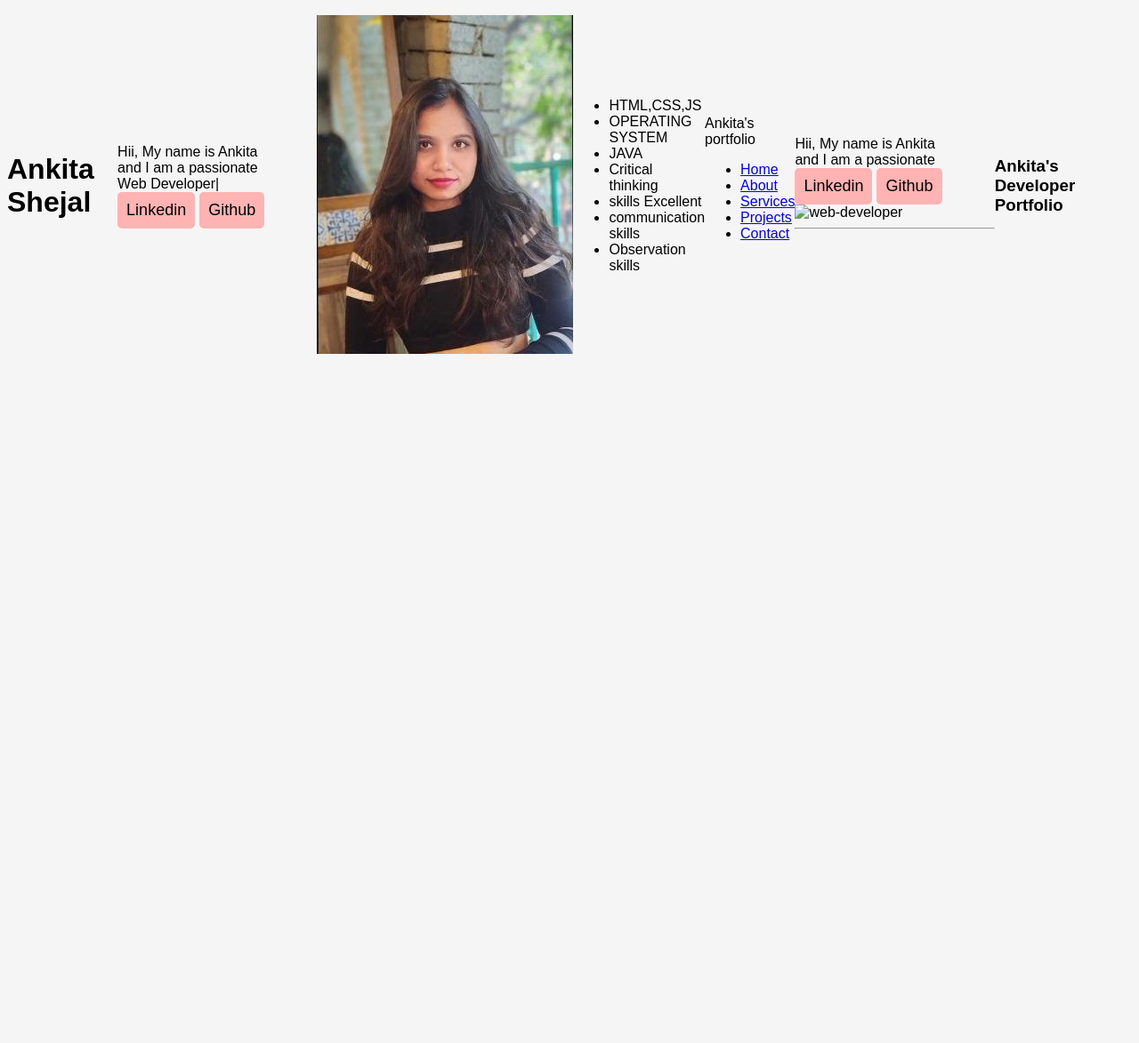
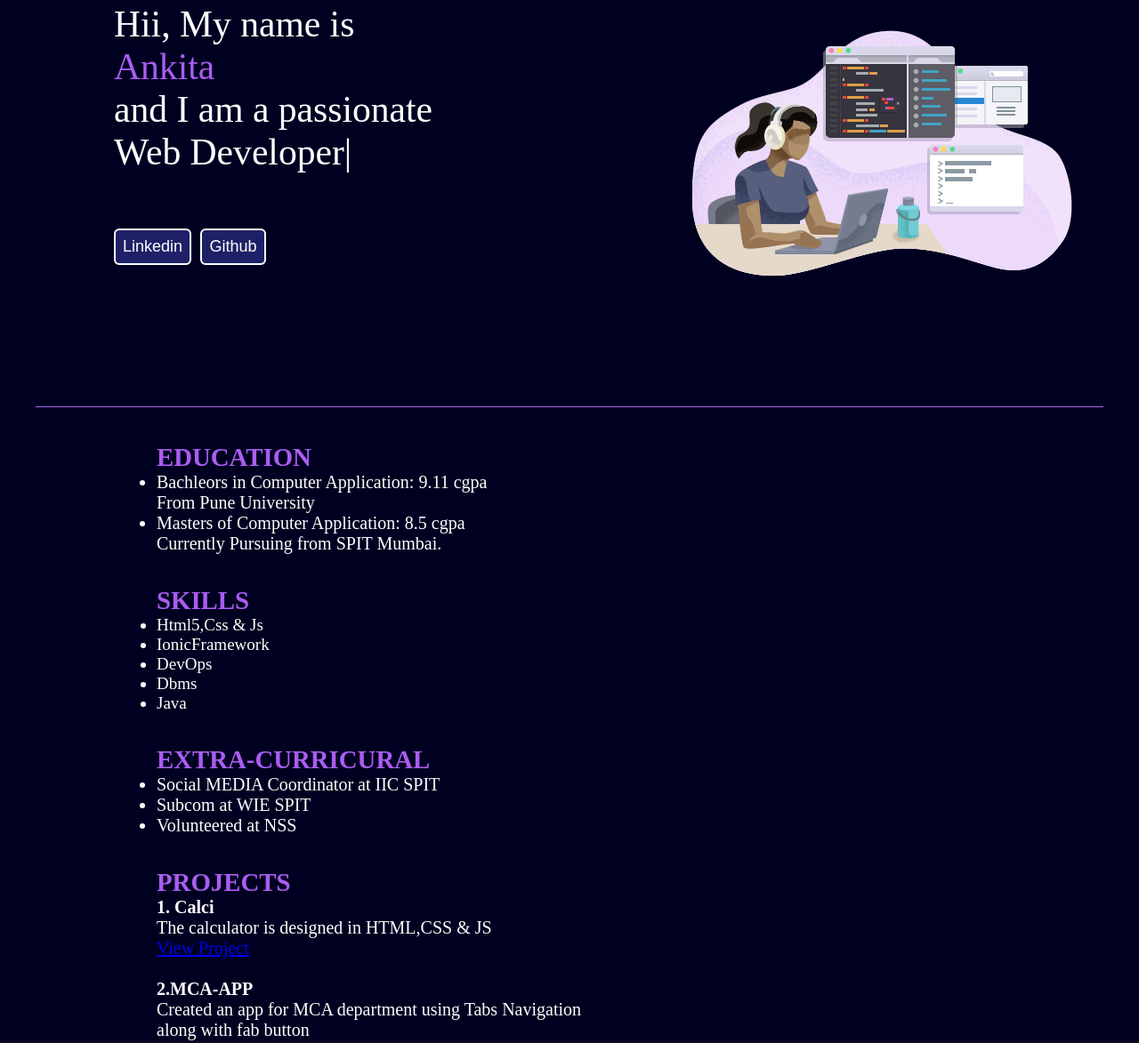
Before and after one commit to Ankitashejal/CODSOFT, a plain HTML site: page Level1_Portfolio/index.html in a window 1280 px wide. Shown: the part 199-1372 px from the top of the page at 89% size. Before the commit the page ends 816 px from the top, so only its background shows below. Drawn offline with nearby package versions, Linux system fonts and the light colour scheme; files that its build step writes are made by us from their sources.

Commit message:
level1 updated

```diff
--- a/Level1_Portfolio/index.html
+++ b/Level1_Portfolio/index.html
@@ -1,54 +1,3 @@
-<!DOCTYPE html>
-<html lang="en">
-<head>
-    <meta charset="UTF-8">
-    <meta name="viewport" content="width=device-width, initial-scale=1.0">
-    <title>MyPortfolio</title>
-</head>
-<body>
-    <head-section>
-        <h1>Ankita Shejal</h1>
-        <p></p>
-    </head-section>
-    <section class="firstsection">
-        <div class="leftsection">
-            Hii, My name is <span class="purple">Ankita</span>
-            <div>and I am a passionate </div>
-            <span id="element"></span>
-
-            <div class="buttons">
-                <button class="btn"> Linkedin</button>
-                <button class="btn"> Github</button>
-            </div>
-        </div>
-    </section>
-    <section class="about">
-        <img src="ankita.jpg" alt="my img">
-    </section>
-    <section class="skiils">
-<ul class="skills">
-    <li>HTML,CSS,JS</li>
-    <li>OPERATING SYSTEM</li>
-    <li>JAVA</li>
-    <li>Critical thinking </li>
-    <li> skills Excellent </li>
-    <li>communication skills</li>
-    <li> Observation skills</li>
-</ul>
-    </section>
-   <section class="projects">
-
-   </section>
-   <section class="resume">
-
-   </section>
-<footer class="contact">
-
-</footer>
-
-</body>
-</html>
-
 <!DOCTYPE html>
 <html lang="en">
 
@@ -71,7 +20,7 @@
                     <li><a href="/">Home</a></li>
                     <li><a href="/">About</a></li>
                     <li><a href="/">Services</a></li>
-                    <li><a href="/">Projects</a></li>
+                    <li><a href="https://github.com/Ankitashejal?tab=repositories">Projects</a></li>
                     <li><a href="/">Contact</a></li>
                 </ul>
             </div>
@@ -86,8 +35,10 @@
                 <span id="element"></span>
 
                 <div class="buttons">
-                    <button class="btn"> Linkedin</button>
-                    <button class="btn"> Github</button>
+                    <a href="https://Linkedin.com/Ankitashejal">
+                    <button class="btn"> Linkedin</button></a>
+                    <a href="https://github.com/Ankitashejal"> <button class="btn"> Github</button></a>
+
                 </div>
             </div>
 
@@ -96,20 +47,64 @@
             </div>
         </section>
     <hr>
-        <second class="section"></second>
+        <second class="secondection">
+            <div class="startsection"><b style="font-size: 1.8rem;color: rgb(170, 93, 241);">EDUCATION</b>
+            <br>
+           <ul>
+            <li>Bachleors in Computer Application: 9.11 cgpa</li>
+            <p>From Pune University</p>
+            <li>Masters of Computer Application: 8.5 cgpa</li>
+            <p>Currently Pursuing from  SPIT Mumbai.</p>
+           </ul>
+        </div>
+
+
+        </second>
+        <br><br>
+        <div class="midsection" ><b style="font-size: 1.8rem;color: rgb(170, 93, 241);">SKILLS</b>
+            <ul>
+                <li>Html5,Css & Js</li>
+                <li>IonicFramework</li>
+                <li>DevOps</li>
+                <li>Dbms</li>
+                <li>Java</li>
+            </ul>
+        </div>
+        <br><br>
+        <div class="endsection" ><b style="font-size: 1.8rem;color: rgb(170, 93, 241);">EXTRA-CURRICURAL</b>
+            <ul>
+                <li>Social MEDIA Coordinator at IIC SPIT</li>
+                <li>Subcom at WIE SPIT</li>
+                <li>Volunteered at NSS</li>
+            </ul>
+        </div>
+<br><br>
+        <div class="project"><b style="font-size: 1.8rem;color: rgb(170, 93, 241);">PROJECTS</b>
+            <h4>1. Calci</h4>
+            <p style="font: 18px;">The calculator is designed in HTML,CSS & JS</p>
+            <a href="http://127.0.0.1:3000/Level3_Calculator/index.html">View Project</a>
+            <br><br>
+            <h4>2.MCA-APP</h4>
+            <p style="font: 18px;">Created an app for MCA department using Tabs Navigation along with fab button </p>
+
+        </div>
+
     </main>
+
 
     <footer>
 
-    </footer>
+
     <div class="footer">
         <div class="footer-first">
          <h3>Ankita's Developer Portfolio</h3>
+         <p>&copy; 2024 My Portfolio. All rights reserved.</p>
         </div>
         <div class="footer-second"></div>
         <div class="footer-third"></div>
         <div class="footer-fourth"></div>
     </div>
+</footer>
     <script src="https://unpkg.com/typed.js@2.1.0/dist/typed.umd.js"></script>
  <script>
  var typed = new Typed('#element', {
--- /dev/null
+++ b/Level1_Portfolio/style.css
@@ -0,0 +1,139 @@
+*{
+    margin: 0;
+    padding: 0;
+}
+
+body{
+    background-color: rgb(0,0,33);
+    color: white;
+}
+
+nav{
+    display: flex;
+    align-items: center;
+    justify-content: space-around;
+    height: 92px;
+    background-color:rgb(11, 11, 34) ;
+}
+
+nav ul{
+    display: flex;
+    justify-content: center;
+}
+
+nav ul li{
+    list-style:none;
+    margin: 0 23px;
+}
+
+nav ul li a{
+    text-decoration: none;
+    color: white;
+}
+
+nav ul li a:hover{
+    color:rgb(157, 113, 232);
+    font-size: 1.02rem;
+}
+
+.left{
+    font-size: 1.5rem;
+}
+
+.firstsection{
+    display: flex;
+    justify-content: space-around;
+    margin: 80px 0;
+    align-items: center;
+}
+
+.firstsection > div{
+  width: 30%;
+}
+
+.leftsection{
+
+    font-size: 2.6rem;
+}
+
+.leftsection .buttons{
+     padding: 50px 0;
+}
+
+.leftsection .btn{
+    padding: 8px;
+    background:#1e2167 ;
+    color:white;
+    border: 2px solid white;
+    border-radius: 6px;
+    font-size: 18px;
+    cursor: pointer;
+
+}
+
+.rightsection{
+    width: 80%;
+    margin: 50px 0;
+
+}
+
+.purple{
+    color: rgb(170, 93, 241);
+}
+
+.secondection {
+    display: flex;
+    justify-content: space-between;
+}
+
+.startsection{
+ font-size: 20px;
+ padding-left: 11rem;
+ width: 40%;
+}
+
+.midsection{
+    font-size: 19px;
+    padding-left: 11rem;
+    width: 40%;
+
+     /* font-size: 18px;
+    scroll-padding-inline-start: 100rem;
+    /* width: 40%; */
+    /* margin: 0.4rem 0; */
+    /* padding-left: 11rem;  */
+
+}
+
+.endsection{
+    font-size: 20px;
+    padding-left: 11rem;
+    width: 40%;
+    /* font-size: 18px;
+    padding-left: 1rem;
+    width: 40%;
+    margin: 0.3rem 0; */
+}
+
+footer{
+    background-color:rgb(11, 11, 34);
+    height: 200px;
+}
+
+.footer{
+    display: flex;
+    padding: 149px 149px;
+}
+
+main hr{
+ border: 0;
+ background-color: rgb(170, 103, 234);
+ height: 1.2px;
+ margin: 40px;
+}
+
+.project{
+    font-size: 20px;
+ padding-left: 11rem;
+ width: 40%;
+}
```
Also changed, not shown: Level1_Portfolio/ankita.jpg (deleted), Level1_Portfolio/dev.png (added).
